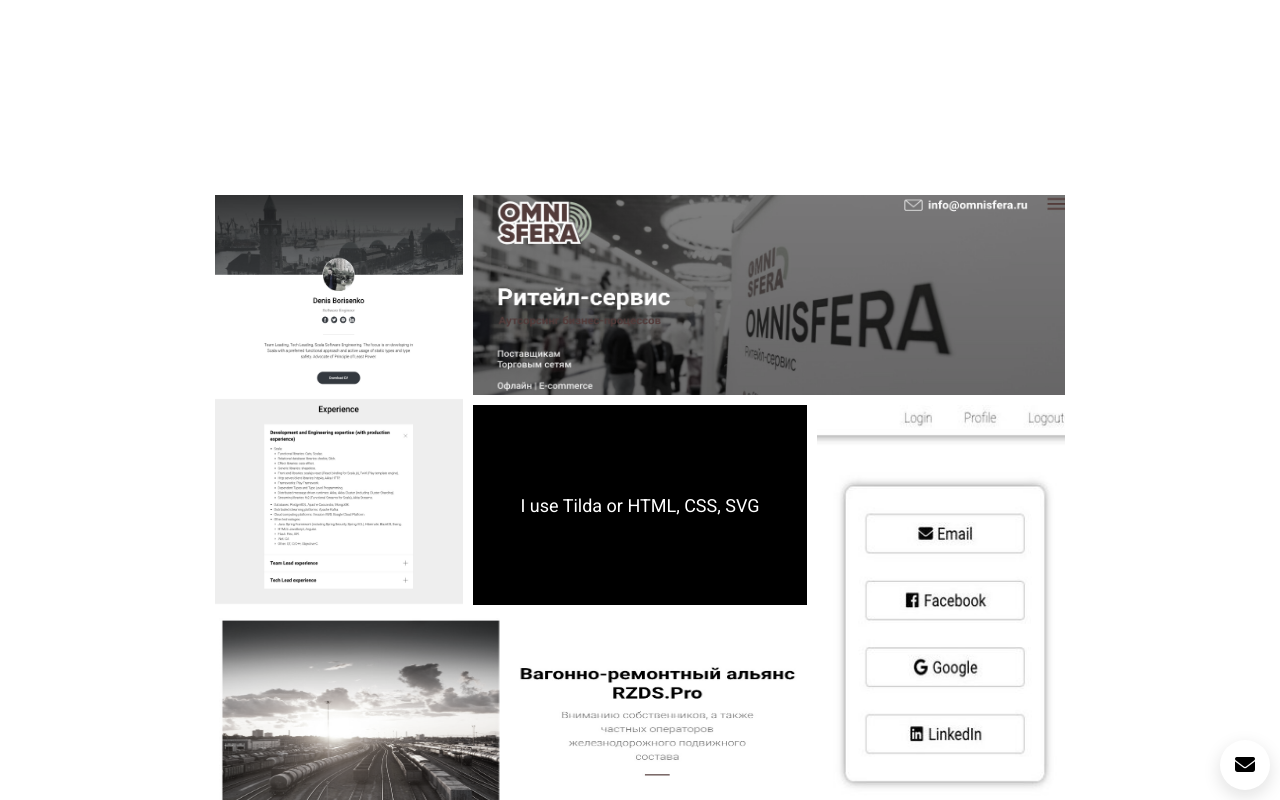
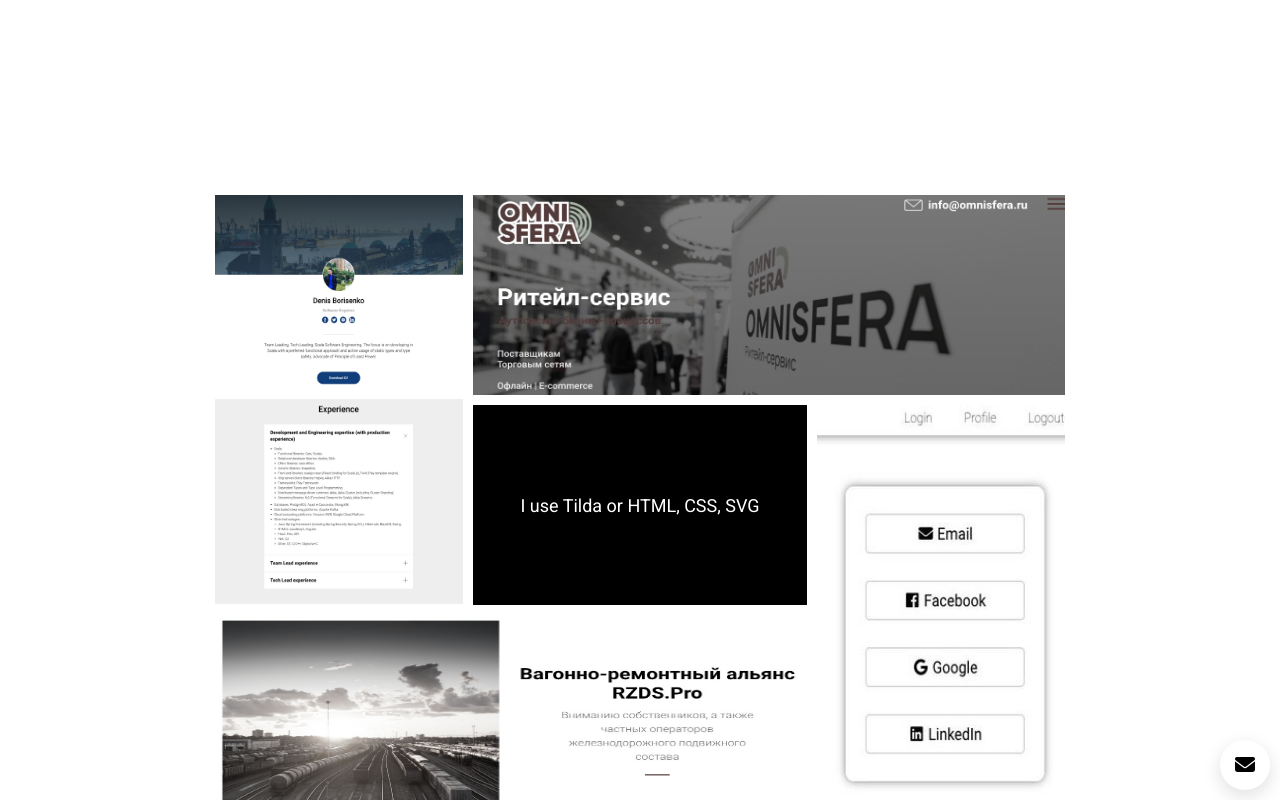
Before and after one commit to HelenaRomance/HelenaRomance.github.io, a plain HTML site: page index.html in a window 1280 px wide. In both pictures the pointer is over the picture 339 px from the left and 1905 px from the top of the page. Shown: the part 1505-2305 px from the top of the page. Drawn offline with Linux system fonts and the light colour scheme.

```diff
--- a/landing.css
+++ b/landing.css
@@ -127,13 +127,12 @@ padding-bottom: 100px;
   filter:grayscale(90%);
   width: 100%;
   height: 100%;
-  /* object-fit: cover; */
   background-position: center center;
   background-repeat: no-repeat;
   overflow: hidden;
  }
 
-.wrapper div:hover {
+.wrapper img:hover {
   filter:grayscale(0%);
   cursor: pointer;
 }
@@ -263,6 +262,7 @@ padding-bottom: 100px;
 
   .wrapper {
     max-width: 1000px;
+    grid-template-rows: repeat(3, 300px);
   }
 
 }
```
